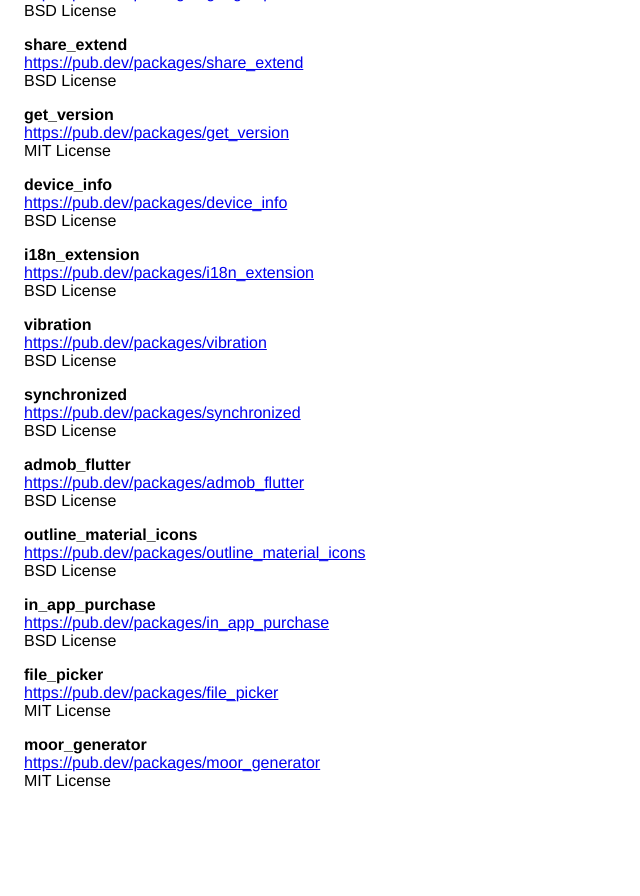
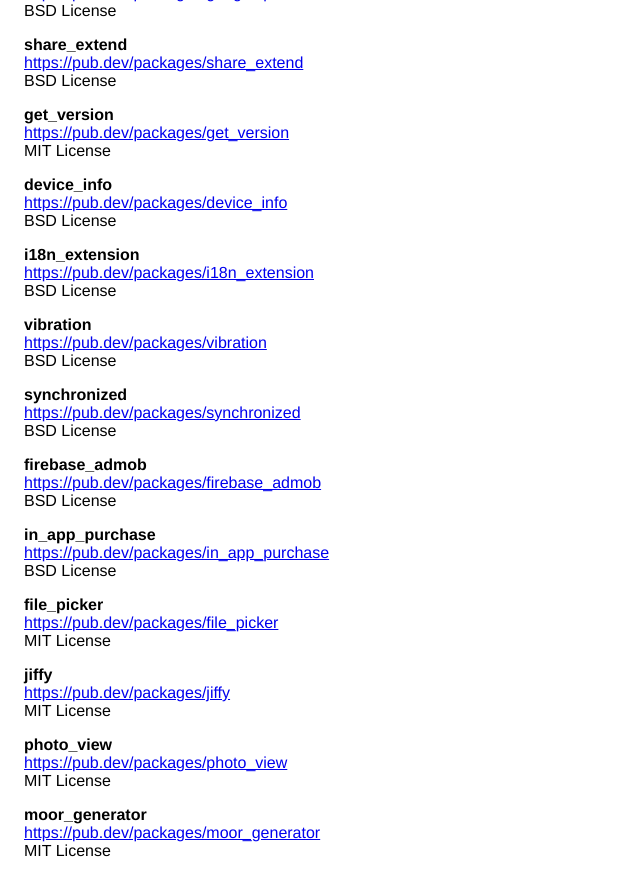
Before and after one commit to plantnote/plantnote.github.io, a Jekyll site: the page oss_notice.html, which Jekyll copies as it is, in a window 1280 px wide and 900 px high, scrolled down 1490 px. Shown: the top 896 px of the window, without its empty margins (0-640 px from the left). Built offline with Jekyll 4.4.1, drawn with Linux system fonts in a browser that asks for light colours; before the commit the page ends 2320 px from its top, so only the background shows below that; some of the changed text lies outside the part shown.

Commit message:
oss for 1.2.0+19

```diff
--- a/oss_notice.html
+++ b/oss_notice.html
@@ -148,13 +148,8 @@
                   BSD License
                 </p>
                 <p>
-                  <strong>admob_flutter</strong><br>
-                  <a href="https://pub.dev/packages/admob_flutter">https://pub.dev/packages/admob_flutter</a><br>
-                  BSD License
-                </p>
-                <p>
-                  <strong>outline_material_icons</strong><br>
-                  <a href="https://pub.dev/packages/outline_material_icons">https://pub.dev/packages/outline_material_icons</a><br>
+                  <strong>firebase_admob</strong><br>
+                  <a href="https://pub.dev/packages/firebase_admob">https://pub.dev/packages/firebase_admob</a><br>
                   BSD License
                 </p>
                 <p>
@@ -168,6 +163,16 @@
                   MIT License
                 </p>
                 <p>
+                  <strong>jiffy</strong><br>
+                  <a href="https://pub.dev/packages/jiffy">https://pub.dev/packages/jiffy</a><br>
+                  MIT License
+                </p>
+                <p>
+                  <strong>photo_view</strong><br>
+                  <a href="https://pub.dev/packages/photo_view">https://pub.dev/packages/photo_view</a><br>
+                  MIT License
+                </p>
+                <p>
                   <strong>moor_generator</strong><br>
                   <a href="https://pub.dev/packages/moor_generator">https://pub.dev/packages/moor_generator</a><br>
                   MIT License
```
Also changed, not shown: other parts of oss_notice.html (+2 -2 lines).
